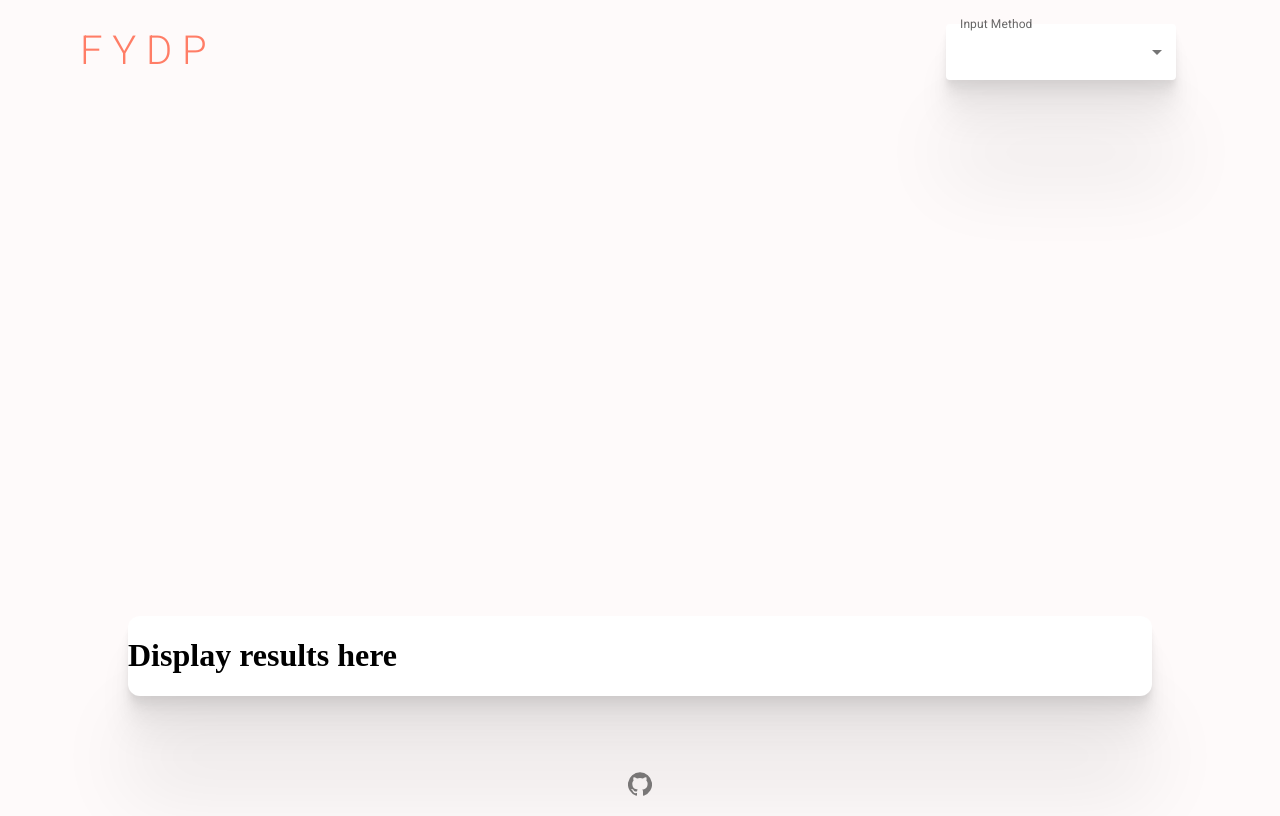
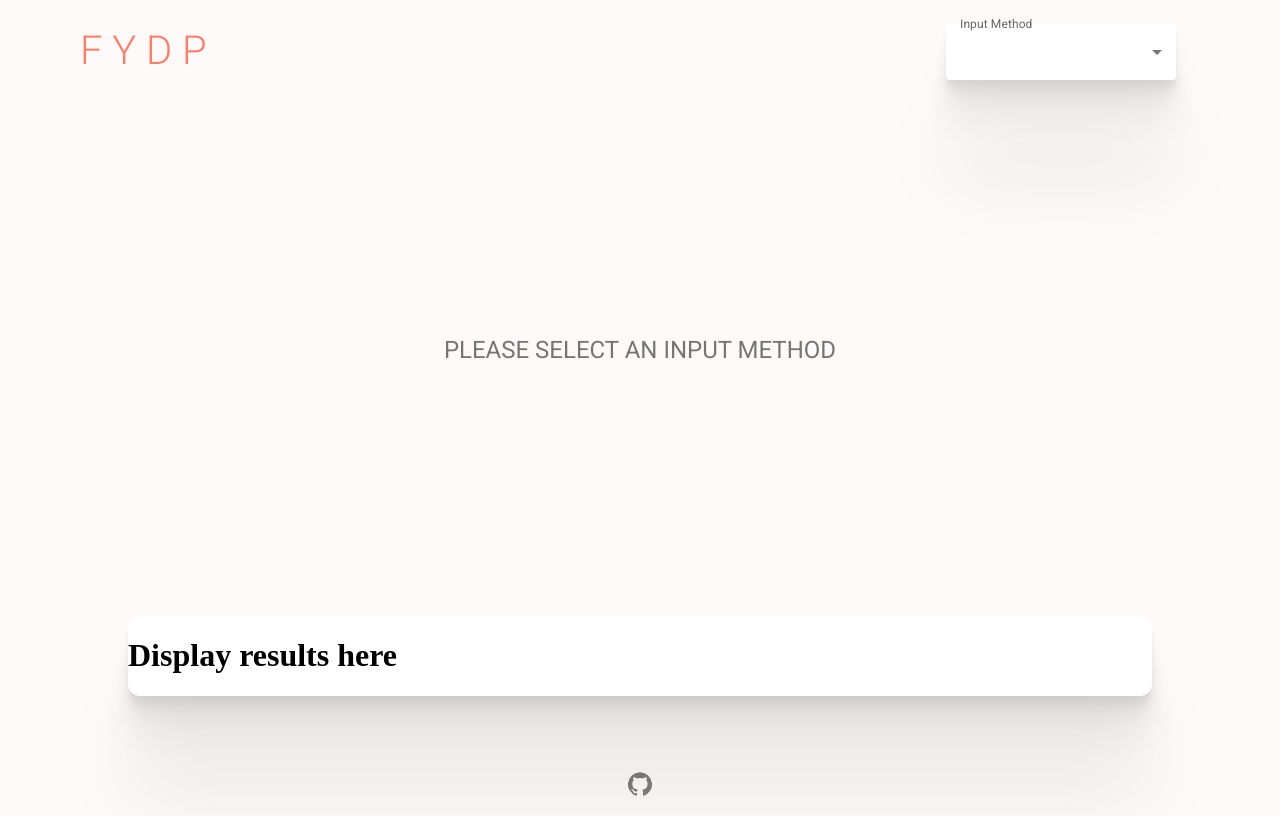
Before and after one commit to k27dong/fydp, a React (Create React App) app: page / in a window 1280 px wide. Built offline with nearby package versions, Linux system fonts and the light colour scheme.

Commit message:
add empty input placeholder

```diff
--- a/src/body.jsx
+++ b/src/body.jsx
@@ -14,15 +14,23 @@ const InputButton = styled(Button)`
   height: 100%;
 `
 
-const Test = styled.div`
-  background-color: black;
+const EmptyInputHolder = styled.div`
+  font-size: 1.5rem;
+  font-family: "Roboto", sans-serif;
+  font-weight: 400;
+  text-align: center;
+  color: #757575;
+  top: 50%;
+  position: relative;
 `
 
 const Body = ({ input }) => {
   return (
     <BodyWrapper>
       {input === MODE_INVALID ? (
-        <Test />
+        <EmptyInputHolder>
+          PLEASE SELECT AN INPUT METHOD
+        </EmptyInputHolder>
       ) : input === MODE_IMAGE ? (
         <InputButton variant="outlined">+</InputButton>
       ) : input === MODE_VIDEO ? (
```
